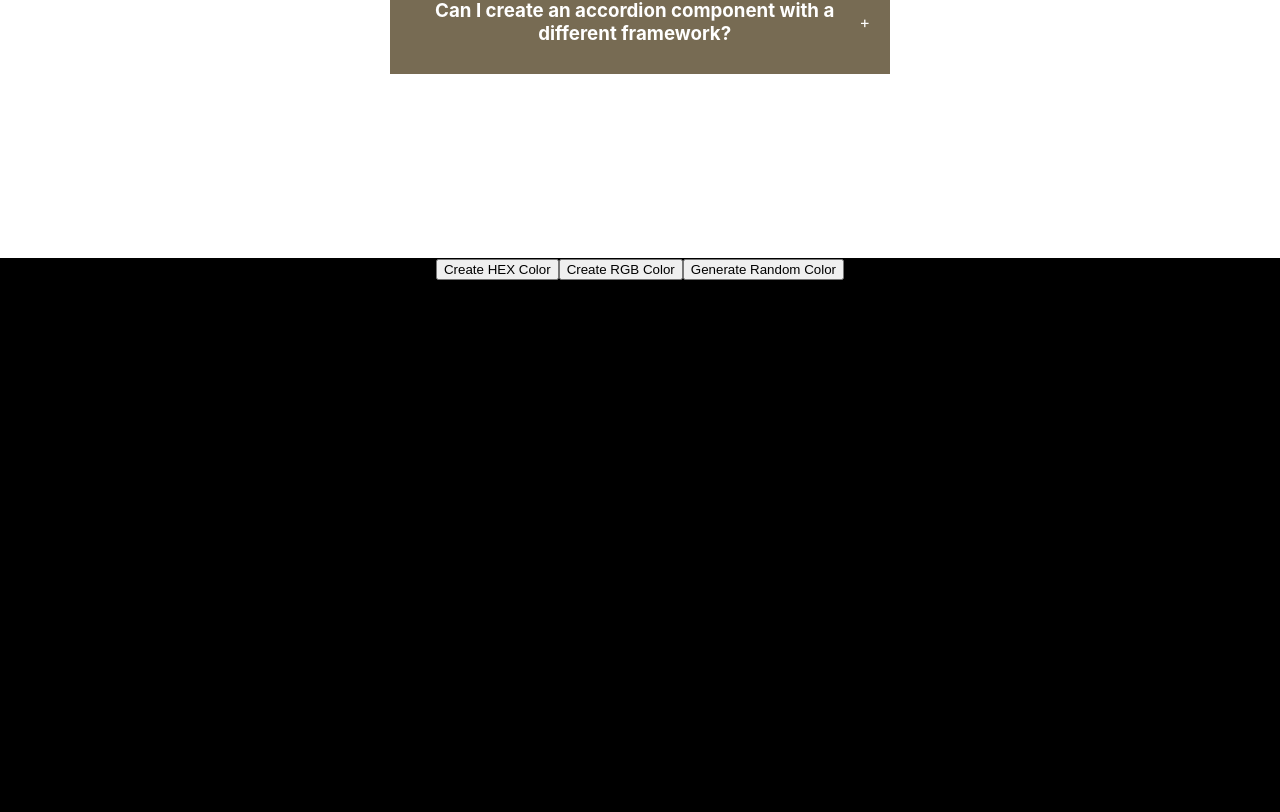
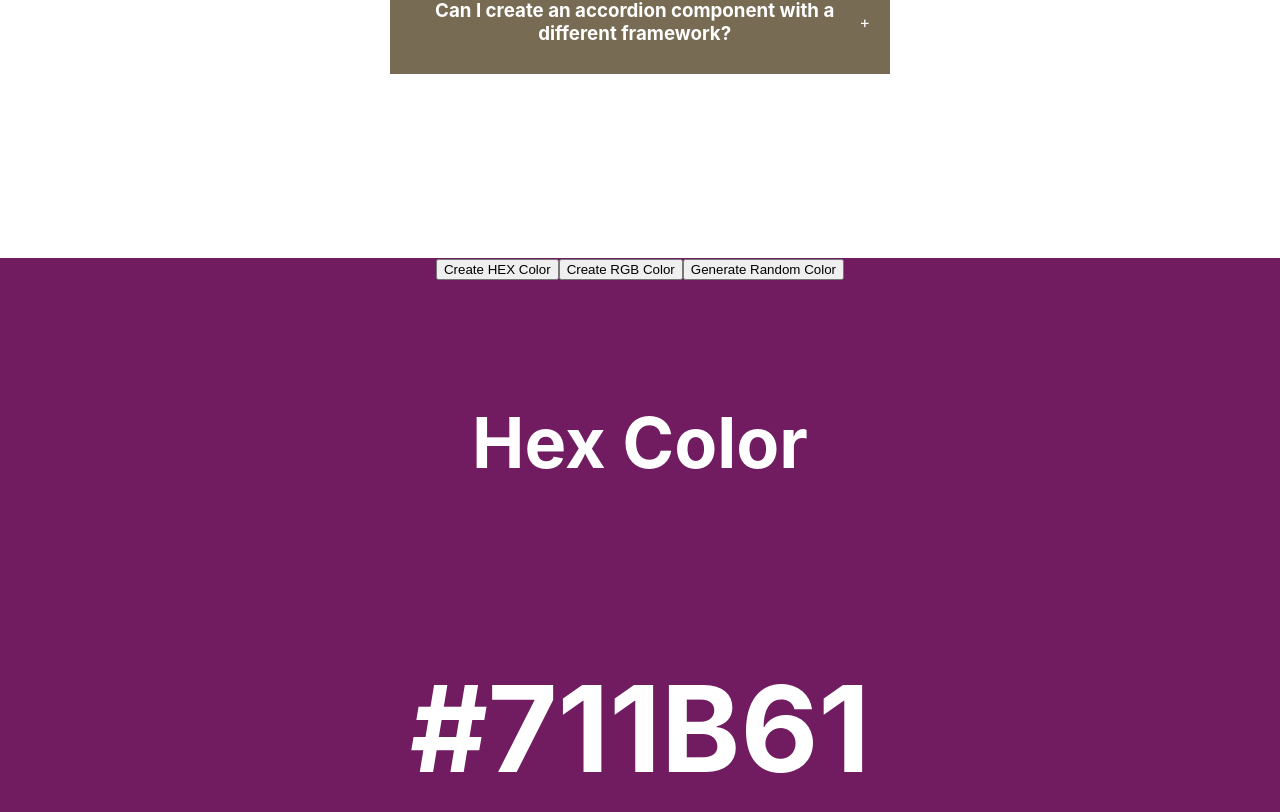
Before and after one commit to adamps08/react-20-projects, a React (Create React App) app in the folder project-01-accordion/: page / in a window 1280 px wide. Shown: the part 542-1354 px from the top of the page. Built offline with nearby package versions, Linux system fonts and the light colour scheme.

Commit message:
second project completed

```diff
--- a/project-01-accordion/src/components/accordian/random-color/index.js
+++ b/project-01-accordion/src/components/accordian/random-color/index.js
@@ -1,29 +1,35 @@
-import { useState } from "react"
+import { useEffect, useState } from "react"
 
 export default function RandomColor() {
-    const [typeOfColor, setTypeoOfColor] = useState('hex');
+    const [typeOfColor, setTypeOfColor] = useState('hex');
     const [color, SetColor] = useState('#000000')
 
-    function randomColorUtility(length){
-        return Math.floor(Math.random()*length)
+    function randomColorUtility(length) {
+        return Math.floor(Math.random() * length)
     }
 
     function handleCreateRandomHexColor() {
         const hex = [1, 2, 3, 4, 5, 6, 7, 8, 9, 'A', 'B', 'C', 'D', 'E', 'F',]
         let hexColor = '#';
 
-        for (let i=0; i<6; i++){
+        for (let i = 0; i < 6; i++) {
             hexColor += hex[randomColorUtility(hex.length)]
         }
-
-        console.log(hexColor)
-
         SetColor(hexColor)
     }
 
     function handleCreateRandomRgbColor() {
+        const r = randomColorUtility(256)
+        const b = randomColorUtility(256)
+        const g = randomColorUtility(256)
 
+        SetColor(`rgb(${r}, ${g}, ${b})`)
     }
+
+    useEffect(()=>{
+        if(typeOfColor === 'rgb') handleCreateRandomRgbColor();
+        else handleCreateRandomHexColor();
+    }, [typeOfColor])
 
     return (
         <div style={{
@@ -33,9 +39,29 @@ export default function RandomColor() {
         }}
 
         >
-            <button onClick={() => setTypeoOfColor('hex')}>Create HEX Color</button>
-            <button onClick={() => setTypeoOfColor('rgb')}>Create RGB Color</button>
-            <button onClick={typeOfColor === 'hex' ? handleCreateRandomHexColor : handleCreateRandomRgbColor} > Generate Random Color </button>
-    </div >
+            <button onClick={() => setTypeOfColor('hex')}>Create HEX Color</button>
+            <button onClick={() => setTypeOfColor('rgb')}>Create RGB Color</button>
+            <button
+                onClick={
+                    typeOfColor === 'hex'
+                    ? handleCreateRandomHexColor
+                    : handleCreateRandomRgbColor}
+            >
+            Generate Random Color
+            </button>
+            <div style={{
+                display: 'flex',
+                justifyContent: 'center',
+                alignItems: 'center',
+                color: '#fff',
+                fontSize : '60px',
+                marginTop : '50px',
+                flexDirection: 'column',
+                gap: '20px'
+            }}>
+                <h3>{typeOfColor === 'rgb' ? 'RGB Color' : 'Hex Color'}</h3>
+                <h1>{color}</h1>
+            </div>
+        </div >
     )
 }
```
